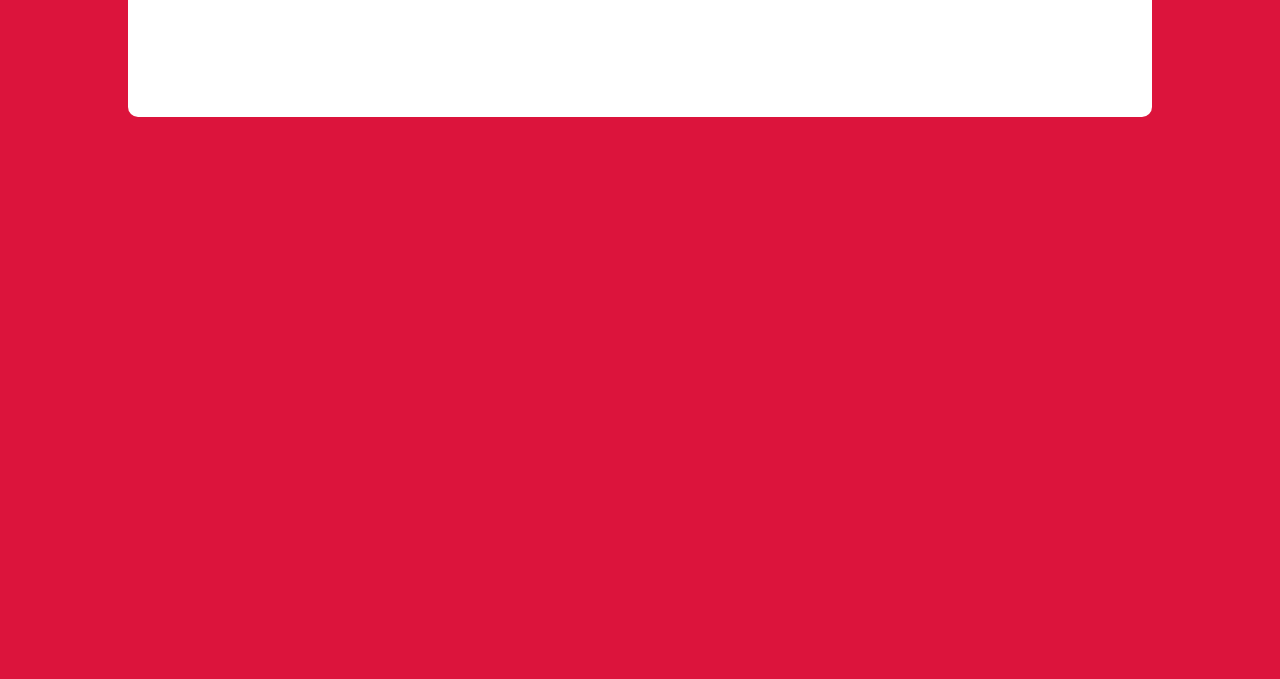
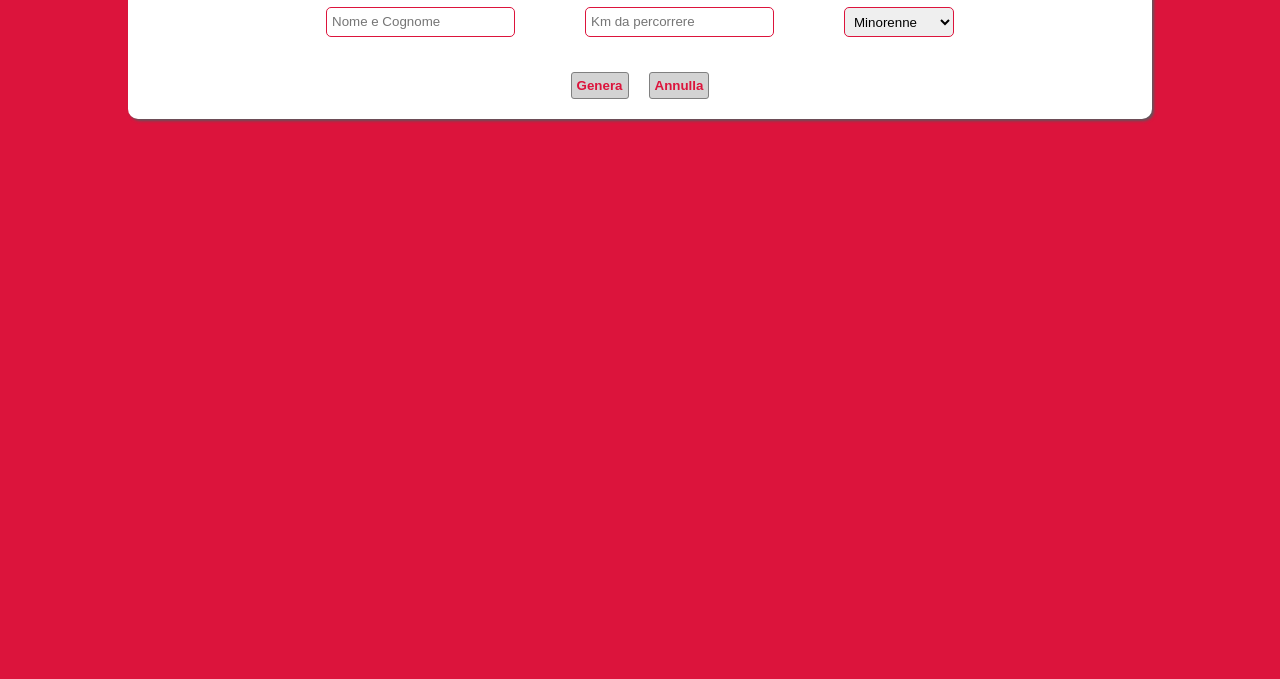
Before and after one commit to TetyanaSergata/js-biglietto-treno-form, a plain HTML site: page index.html in a window 1280 px wide. Shown: the part 121-800 px from the top of the page. Drawn offline with Linux system fonts and the light colour scheme.

Commit message:
form_dati

```diff
--- a/css/style.css
+++ b/css/style.css
@@ -7,17 +7,62 @@
 body{
   font-family: 'Roboto', sans-serif;
   background-color: crimson;
+  font-size: 15px;
 }
 
 .title{
   text-align: center;
+  margin: 20px;
+  font-weight: bold;
+  text-transform: uppercase;
   color: white;
 }
 
 .form_dati{
   width: 80%;
-  height: 200px;
+  /* height: 200px; */
   margin: 0 auto;
+  padding: 10px;
   border-radius: 10px;
   background-color: white;
+  box-shadow: 2px 2px 3px #5c575c;
 }
+
+.row{
+  display: flex;
+  justify-content: center;
+}
+
+.col{
+  display: flex;
+  flex-direction: column;
+  align-items: center;
+  margin: 15px;
+}
+
+.col label{
+  font-weight: bold;
+  color: crimson;
+
+}
+
+.col input,
+.col select{
+  height: 30px;
+  padding: 5px;
+  line-height: 30px;
+  border: 1px solid crimson;
+  border-radius: 5px;
+  margin: 10px 20px;
+}
+
+/* Button */
+.btn{
+  font-weight: bold;
+  margin: 10px;
+  padding: 5px;
+  border: 1px solid grey;
+  border-radius: 3px;
+  color: crimson;
+  background-color: lightgrey;
+}
--- a/index.html
+++ b/index.html
@@ -17,11 +17,11 @@
         <div class="row">
           <div class="col">
             <label for="nome">Nome Cognome</label>
-            <input id="nome" type="text" name="" value="">
+            <input id="nome" type="text" name="" value="" placeholder="Nome e Cognome">
           </div>
           <div class="col">
             <label for="km">Km da percorrere</label>
-            <input id="km" type="text" name="" value="">
+            <input id="km" type="text" name="" value="" placeholder="Km da percorrere">
           </div>
           <div class="col">
             <label for="km">Fascia d'et&agrave;</label>
```
